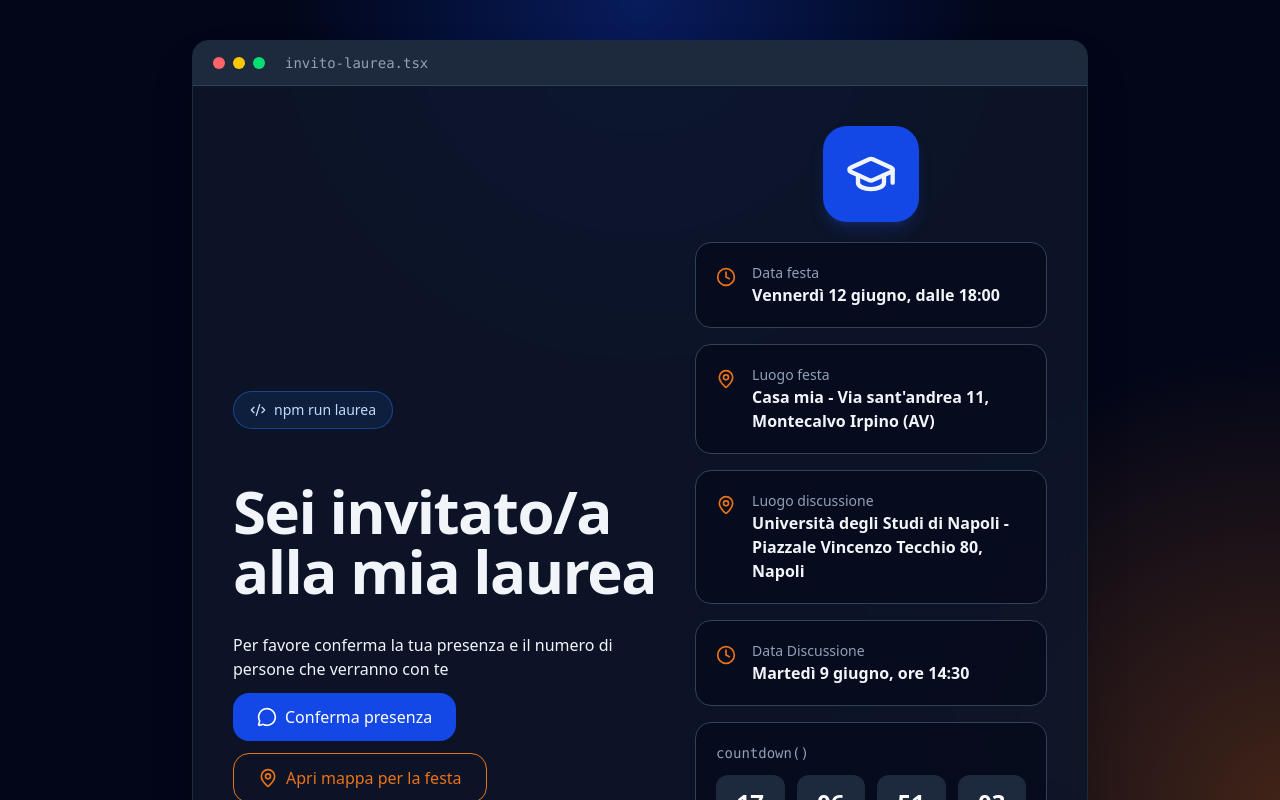
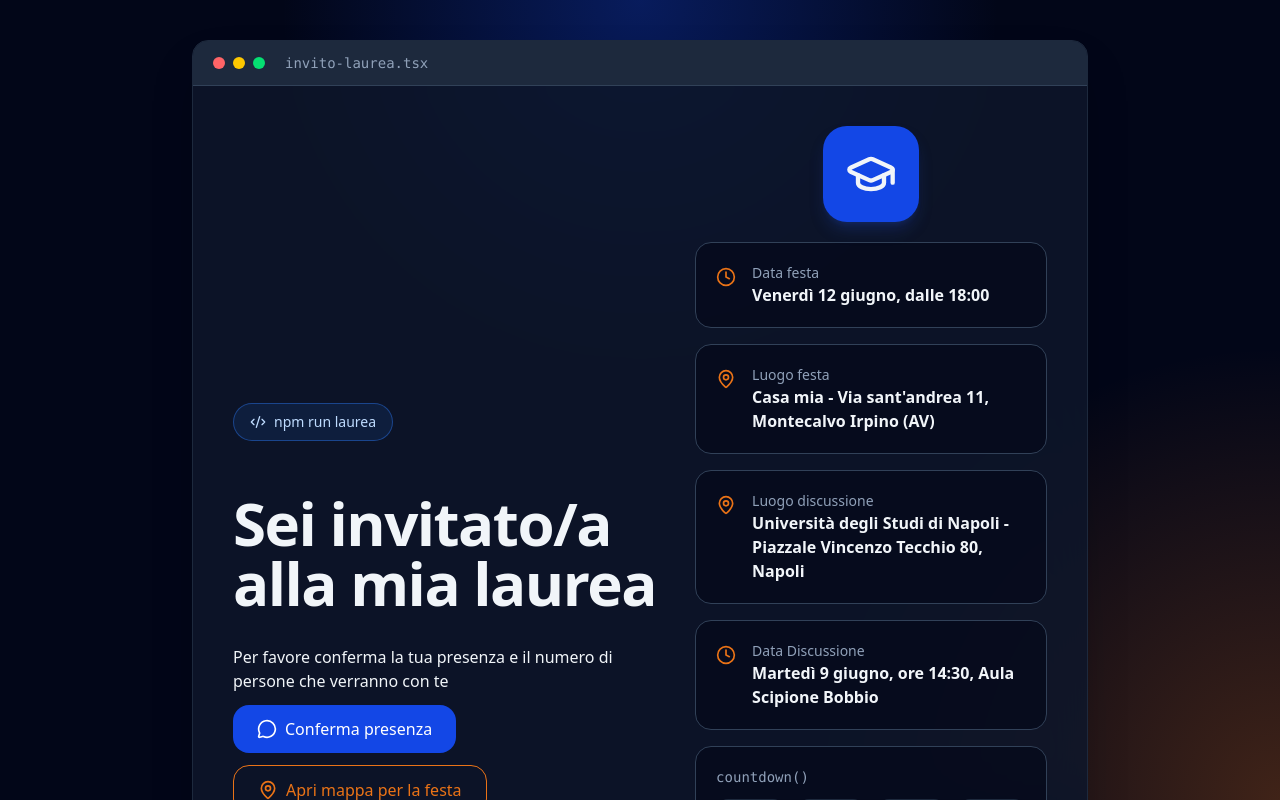
Before and after one commit to CapozziC/invito-laurea-carla, a React (Vite) app: page / in a window 1280 px wide. Shown: the top 800 px of the page. Built offline with nearby package versions, Linux system fonts and the light colour scheme.

Commit message:
Fix typo in dataFesta and add location to dataDiscussione in InvitoLaurea component

```diff
--- a/src/App.tsx
+++ b/src/App.tsx
@@ -13,8 +13,8 @@ export default function InvitoLaurea() {
   const laurea = {
     nome: "Carla",
     titolo: "Dottoressa in Informatica",
-    dataFesta: "Vennerdì 12 giugno, dalle 18:00 ",
-    dataDiscussione: "Martedì 9 giugno, ore 14:30",
+    dataFesta: "Venerdì 12 giugno, dalle 18:00 ",
+    dataDiscussione: "Martedì 9 giugno, ore 14:30, Aula Scipione Bobbio",
     dataFestaIso: "2026-06-12T18:00:00",
     luogoFesta: "Casa mia - Via sant'andrea 11, Montecalvo Irpino (AV)",
     luogoDiscussione:
```
